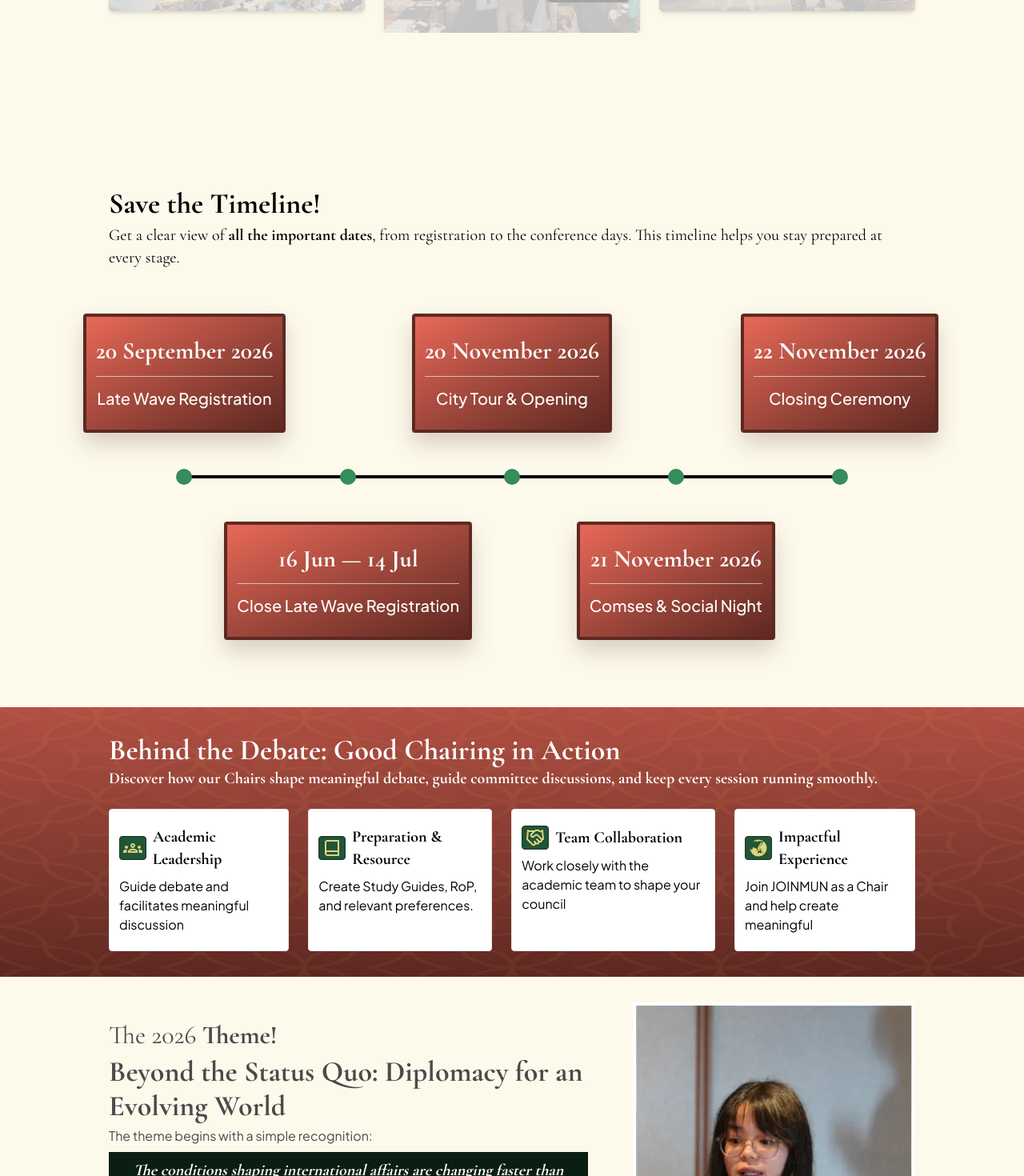
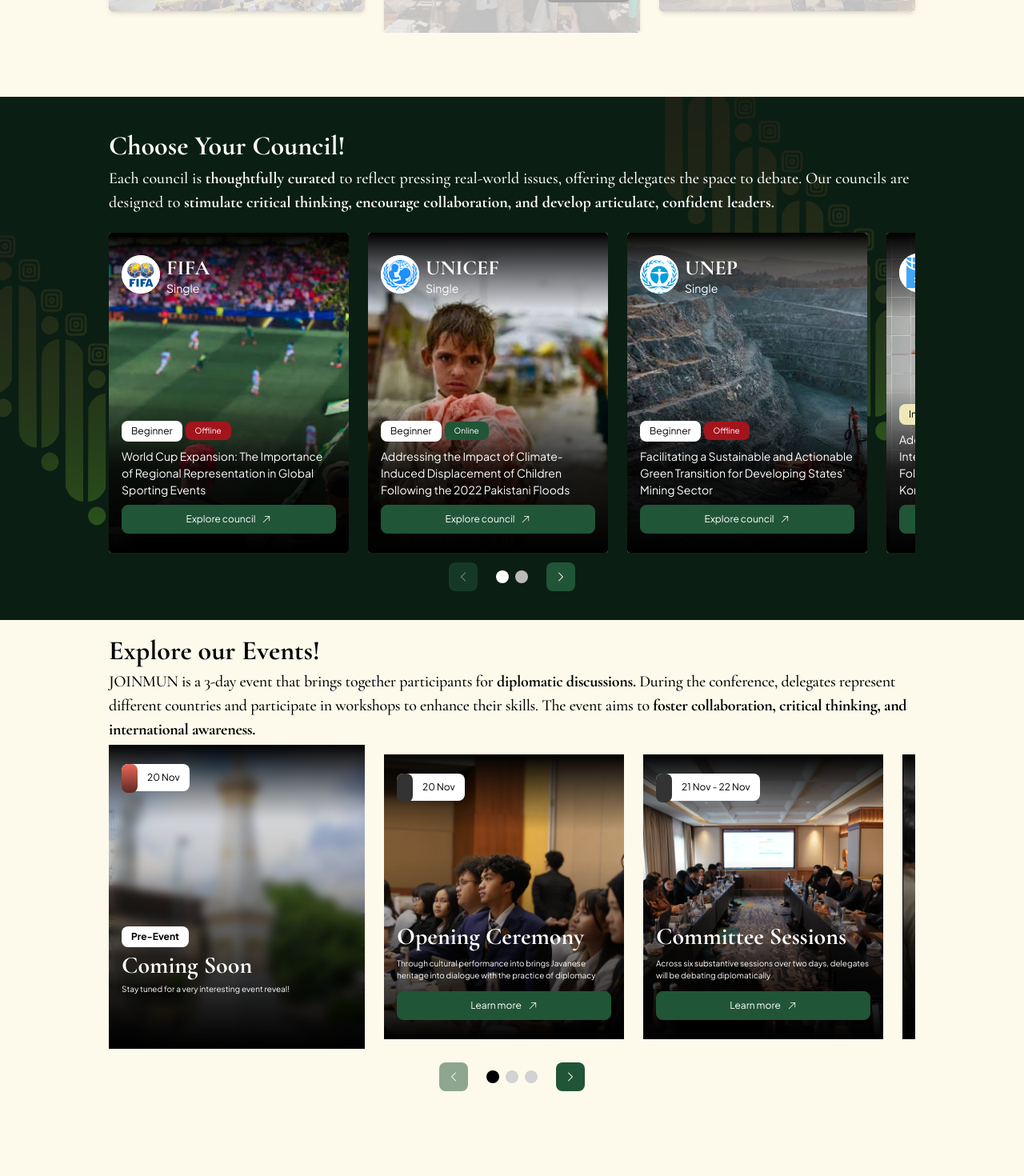
Before and after one commit to itjoinmun/joinmun2026, a Next.js app: page / in a window 1280 px wide. Shown: the part 1220-2690 px from the top of the page at 80% size. Built offline with nearby package versions, Linux system fonts and the light colour scheme.

Commit message:
feat: enhance landing page with Council and Events sections, update scroll padding, and replace icons with react-icons

```diff
--- a/app/globals.css
+++ b/app/globals.css
@@ -3,6 +3,10 @@
 :root {
   --background: #fdfaec;
   --foreground: #171717;
+}
+
+html {
+  scroll-padding-top: 80px;
 }
 
 @theme inline {
--- a/app/page.tsx
+++ b/app/page.tsx
@@ -1,10 +1,12 @@
-import PastRecords from "@/src/modules/landing/past-records";
+import Hero from "@/src/modules/landing/hero"
 import Value from "@/src/modules/landing/value";
-import Award from "@/src/modules/landing/award"
-import Hero from "@/src/modules/landing/hero"
+import { Council } from "@/src/modules/landing/council";
+import Events from "@/src/modules/landing/event";
 import Timeline from "@/src/modules/landing/timeline"
 import Chair from "@/src/modules/landing/chair"
 import Theme from "@/src/modules/landing/theme"
+import Award from "@/src/modules/landing/award"
+import PastRecords from "@/src/modules/landing/past-records";
 import Gallery from "@/src/modules/landing/gallery"
 import { Faq } from "@/src/modules/landing/faq"
 import { faqItems } from "@/src/modules/landing/data/faq-data"
@@ -13,11 +15,19 @@
   return (
     <main>
       <Hero />
-      {/* <About/> haidar */}
+      <div id="about">
+        {/* <About/> haidar */}
+      </div>
       <Value />
-      {/* <Council/> ramzi */}
-      {/* <Events /> ramzi */}
-      <Timeline />
+      <div id="councils">
+        <Council />
+      </div>
+      <div id="events">
+        <Events />
+      </div>
+      <div id="timeline">
+        <Timeline />
+      </div>
       <Chair />
       <Theme />
       <Award />
--- a/package.json
+++ b/package.json
@@ -17,6 +17,7 @@
     "next": "16.3.5",
     "react": "19.2.8",
     "react-dom": "19.2.8",
+    "react-icons": "^5.7.0",
     "tailwind-merge": "^3.7.0"
   },
   "devDependencies": {
--- a/src/components/footer.tsx
+++ b/src/components/footer.tsx
@@ -14,8 +14,8 @@
         <div>
           <h2 className="text-xs font-bold md:font-b3">Event Info</h2>
           <div className="mt-3 flex flex-col gap-3 text-xs text-white/75 md:mt-4 md:font-b3 md:text-base">
-            <Link href="#councils" className="transition-colors hover:text-white">Councils</Link>
-            <Link href="#timeline" className="transition-colors hover:text-white">Timeline</Link>
+            <Link href="/#councils" className="transition-colors hover:text-white">Councils</Link>
+            <Link href="/#timeline" className="transition-colors hover:text-white">Timeline</Link>
             <Link href="/pricing" className="transition-colors hover:text-white">Pricing</Link>
           </div>
         </div>
--- a/src/components/navbar.tsx
+++ b/src/components/navbar.tsx
@@ -8,10 +8,10 @@
 import { cn } from "@/src/lib/utils";
 
 const links = [
-  ["About", "#about"],
-  ["Timeline", "#timeline"],
-  ["Councils", "#councils"],
-  ["Events", "#events"],
+  ["About", "/#about"],
+  ["Timeline", "/#timeline"],
+  ["Councils", "/#councils"],
+  ["Events", "/#events"],
 ] as const;
 
 export default function Navbar() {
--- a/src/components/ui/carousel-nav.tsx
+++ b/src/components/ui/carousel-nav.tsx
@@ -1,4 +1,5 @@
-import { ChevronLeftIcon, ChevronRightIcon } from "./icons";
+import { HiChevronLeft, HiChevronRight } from "react-icons/hi2";
+
 
 interface CarouselNavProps {
   page: number;
@@ -31,7 +32,7 @@
         aria-label={`Previous ${label}`}
         className={navButtonClass}
       >
-        <ChevronLeftIcon />
+        <HiChevronLeft />
       </button>
       <div className="flex gap-2">
         {Array.from({ length: total }, (_, i) => (
@@ -54,7 +55,7 @@
         aria-label={`Next ${label}`}
         className={navButtonClass}
       >
-        <ChevronRightIcon />
+        <HiChevronRight />
       </button>
     </nav>
   );
--- a/src/modules/landing/council.tsx
+++ b/src/modules/landing/council.tsx
@@ -3,7 +3,8 @@
 import Image from "next/image";
 import { useState } from "react";
 import { CarouselNav } from "@/src/components/ui/carousel-nav";
-import { ArrowUpRightIcon } from "@/src/components/ui/icons";
+import { HiArrowUpRight } from "react-icons/hi2";
+import Container from "@/src/components/ui/container";
 
 interface Council {
   name: string;
@@ -126,8 +127,8 @@
   const [page, setPage] = useState(0);
 
   return (
-    <section className="relative overflow-hidden bg-primary-500 max-w-[1440px] mx-auto px-[120px] py-9">
-      {/* eslint-disable-next-line @next/next/no-img-element */}
+    <section className="relative overflow-hidden bg-primary-500 py-9">
+      <Container>
         <img
           src="/landing/pattern.svg"
           alt=""
@@ -137,11 +138,11 @@
         />
 
         <div className="relative flex flex-col items-center gap-[23px]">
-        <div className="w-full max-w-[1200px]">
+          <div className="w-full">
             <h2 className="font-serif text-[34px] font-bold leading-[51px] text-neutral-100">
               Choose Your Council!
             </h2>
-          <p className="font-serif text-[20px] font-medium leading-[30px] tracking-[-0.015em] text-neutral-100">
+            <p className="font-serif text-[20px] font-medium leading-[30px] text-neutral-100">
               Each council is
               <strong className="font-bold"> thoughtfully curated</strong> to
               reflect pressing real-world issues, offering delegates the space to
@@ -154,7 +155,7 @@
             </p>
           </div>
 
-        <div className="w-full max-w-[1200px] flex flex-col gap-3">
+          <div className="w-full flex flex-col gap-3">
             <div className="overflow-hidden">
               <div
                 className="flex gap-6 transition-transform duration-300 ease-out"
@@ -186,8 +187,7 @@
                         />
                         <div className="flex flex-col">
                           <span
-                          className={`font-serif font-bold text-neutral-100 ${
-                            council.nameSize === "lg"
+                            className={`font-serif font-bold text-neutral-100 ${council.nameSize === "lg"
                                 ? "text-[26px] leading-[39px]"
                                 : "text-[24px] leading-[36px]"
                               }`}
@@ -221,7 +221,7 @@
                           className="w-full h-9 rounded-lg bg-primary-300 border border-primary-300 text-neutral-100 text-[12px] leading-[18px] font-normal flex items-center justify-center gap-2 hover:border-primary-400 active:bg-primary-200 active:border-primary-100 transition-colors"
                         >
                           Explore council
-                        <ArrowUpRightIcon />
+                          <HiArrowUpRight />
                         </button>
                       </div>
                     </div>
@@ -241,6 +241,7 @@
             />
           </div>
         </div>
+      </Container>
     </section>
   );
 }
--- a/src/modules/landing/event.tsx
+++ b/src/modules/landing/event.tsx
@@ -3,7 +3,8 @@
 import Image from "next/image";
 import { useState } from "react";
 import { CarouselNav } from "@/src/components/ui/carousel-nav";
-import { ArrowUpRightIcon } from "@/src/components/ui/icons";
+import { HiArrowUpRight } from "react-icons/hi2";
+import Container from "@/src/components/ui/container";
 
 interface EventItem {
   date: string;
@@ -73,8 +74,7 @@
     <div className="relative flex items-center w-fit h-[34px] rounded-lg bg-white pl-8 pr-3">
       <span
         aria-hidden="true"
-        className={`absolute left-0 top-0 w-5 h-9 rounded-lg ${
-          featured ? "" : "bg-neutral-200"
+        className={`absolute left-0 top-0 w-5 h-9 rounded-lg ${featured ? "" : "bg-neutral-200"
           }`}
         style={
           featured
@@ -99,7 +99,7 @@
       className="w-full h-9 rounded-lg bg-primary-300 border border-primary-300 text-neutral-100 text-[12px] leading-[18px] font-normal flex items-center justify-center gap-2 hover:border-primary-400 active:bg-primary-200 active:border-primary-100 transition-colors"
     >
       Learn more
-      <ArrowUpRightIcon />
+      <HiArrowUpRight />
     </button>
   );
 }
@@ -183,16 +183,17 @@
   );
 }
 
-export function Event() {
+export default function Events() {
   const [page, setPage] = useState(0);
   const offset = PAGE_OFFSETS[page] ?? 0;
 
   return (
     <section
       id="events"
-      className="relative overflow-hidden max-w-[1440px] mx-auto h-[605px] px-[120px] flex flex-col items-center justify-center gap-[17px]"
+      className="relative overflow-hidden mx-auto h-[605px] flex flex-col items-center justify-center gap-[17px]"
     >
-      <div className="w-full max-w-[1200px]">
+      <Container>
+        <div className="w-full">
           <h2 className="font-serif text-[34px] font-bold leading-[47px] text-black">
             Explore our Events!
           </h2>
@@ -208,7 +209,7 @@
           </p>
         </div>
 
-      <div className="w-full max-w-[1200px] flex flex-col gap-[17px]">
+        <div className="w-full flex flex-col gap-[17px]">
           <div className="overflow-hidden">
             <div
               className="flex items-center gap-6 transition-transform duration-300 ease-out"
@@ -230,6 +231,7 @@
             inactiveDotClass="bg-neutral-400"
           />
         </div>
+      </Container>
     </section>
   );
 }
--- a/src/modules/landing/timeline.tsx
+++ b/src/modules/landing/timeline.tsx
@@ -5,7 +5,7 @@
 import Container from "@/src/components/ui/container";
 
 const TIMELINE = [
-  { date: "20 September 2026", label: "Late Wave Registration" },
+  { date: "25 September 2026", label: "Late Wave Registration" },
   { date: "16 Jun — 14 Jul", label: "Close Late Wave Registration" },
   { date: "20 November 2026", label: "City Tour & Opening" },
   { date: "21 November 2026", label: "Comses & Social Night" },
```
Also changed, not shown: src/components/ui/icons.tsx (deleted, +0 -82 lines), 1 other file (tests, documents, lock files or other folders). Lines whose indentation alone changed are shown as unchanged.
